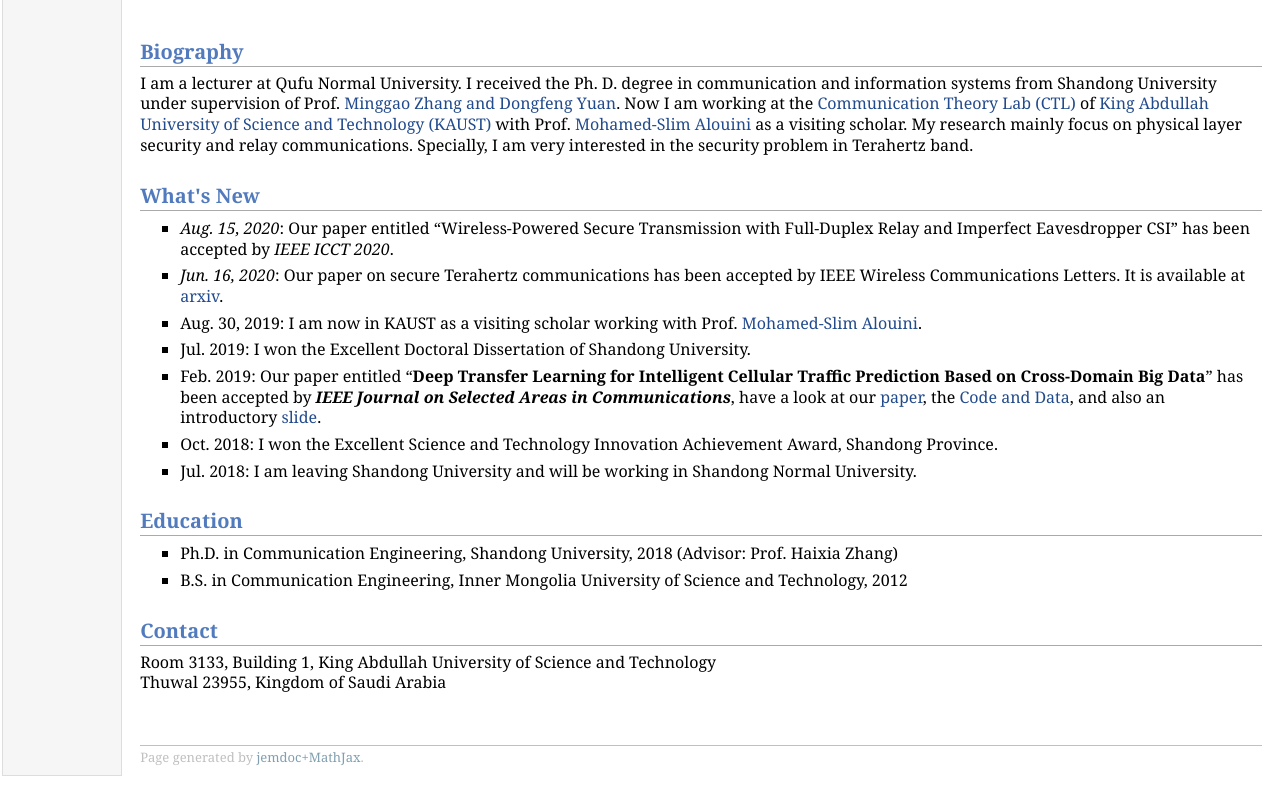
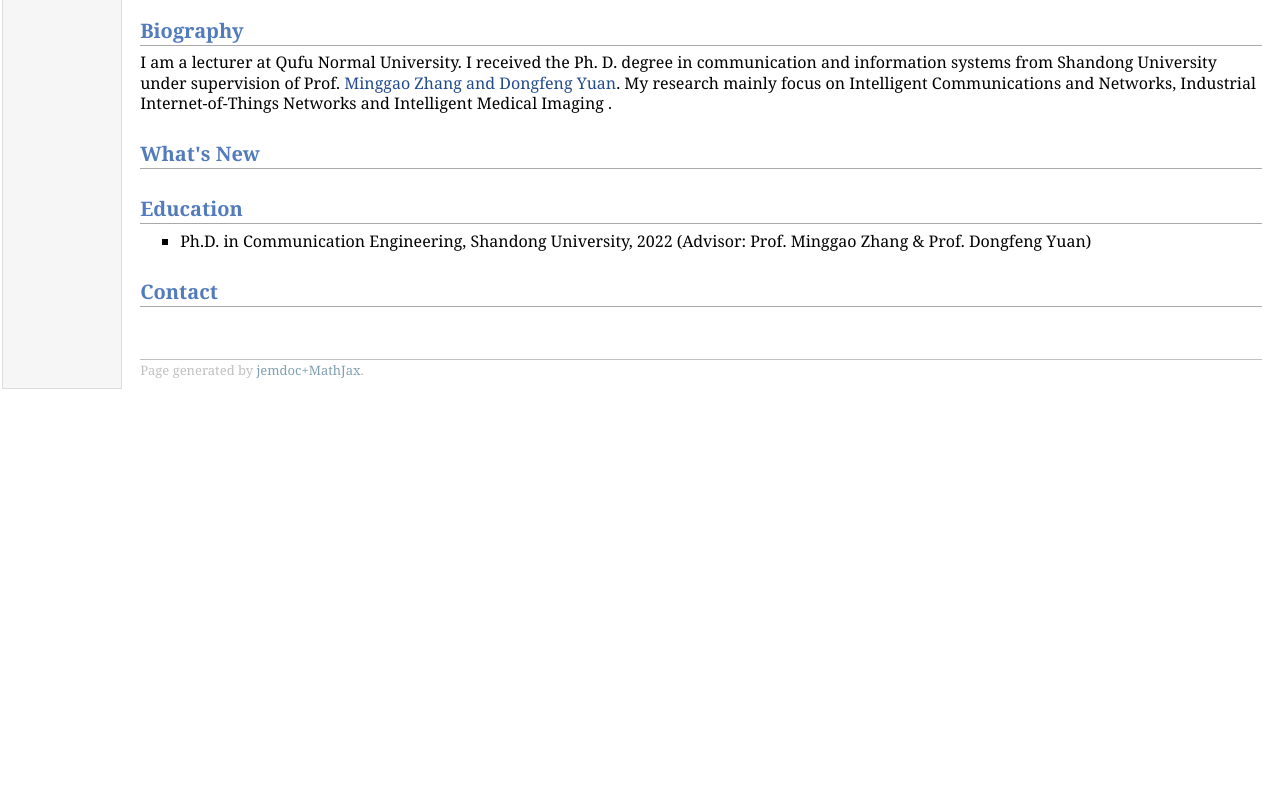
Before and after one commit to pnixsoft/mqzhang, a plain HTML site: page index.html in a window 1280 px wide. Shown: the part 310-1096 px from the top of the page. After the commit the page ends 800 px from the top, so only its background shows below. Drawn offline with nearby package versions, Linux system fonts and the light colour scheme; some packages are replaced by stand-ins of ours.

Commit message:
Update index.html

```diff
--- a/index.html
+++ b/index.html
@@ -57,7 +57,7 @@ Email: <a href="mailto:mqzhang@qfnu.edu.cn" target=&ldquo;blank&rdquo;>jingping.
 
 URL: <a href="https://pnixsoft.github.io/mqzhang" target=&ldquo;blank&rdquo;>https://qiaojingping.github.io</a> <br />
 
-Contact: Room 3133, Building 1, KAUST, Thuwal 23955, Kingdom of Saudi Arabia <br />
+
 
 [<a href="https://scholar.google.com.hk/citations?user=hcWxj-gAAAAJ&hl=zh-CN&oi=ao" target=&ldquo;blank&rdquo;>Google Scholar</a>] <br />
 </p>
@@ -66,63 +66,27 @@ Contact: Room 3133, Building 1, KAUST, Thuwal 23955, Kingdom of Saudi Arabia <br
 </h2>
 <p>I am a lecturer at Qufu Normal University. I received the Ph. D. degree in communication and information systems from Shandong University under supervision of Prof. <a href="http://202.194.203.110/" target=&ldquo;blank&rdquo;>Minggao Zhang and Dongfeng Yuan</a>.
 
-Now I am working at the <a href="https://ctl.kaust.edu.sa/Pages/Home.aspx" target=&ldquo;blank&rdquo;>Communication Theory Lab (CTL)</a> of <a href="https://www.kaust.edu.sa/en" target=&ldquo;blank&rdquo;>King Abdullah University of Science and Technology (KAUST)</a> with Prof. <a href="https://cemse.kaust.edu.sa/ctl/people/person/mohamed-slim-alouini" target=&ldquo;blank&rdquo;>Mohamed-Slim Alouini</a> as a visiting scholar.
 
 
-
-My research mainly focus on physical layer security and relay communications. Specially, I am very interested in the security problem in Terahertz band.
+My research mainly focus on Intelligent Communications and Networks, Industrial Internet-of-Things Networks and Intelligent Medical Imaging .
 
 
 </p>
 <h2>What's New
 </h2>
-<ul>
-<li><p><i>Aug. 15, 2020</i>: Our paper entitled &ldquo;Wireless-Powered Secure Transmission with Full-Duplex Relay and Imperfect Eavesdropper CSI&rdquo; has been accepted by <i>IEEE ICCT 2020</i>.
-</p>
-</li>
-<li><p><i>Jun. 16, 2020</i>: Our paper on secure Terahertz communications has been accepted by IEEE Wireless Communications Letters. It is available at <a href="https://arxiv.org/abs/2005.13451" target=&ldquo;blank&rdquo;>arxiv</a>.
-</p>
-</li>
-<li><p>Aug. 30, 2019: I am now in KAUST as a visiting scholar working with Prof. <a href="https://www.kaust.edu.sa/en/study/faculty/mohamed-slim-alouini" target=&ldquo;blank&rdquo;>Mohamed-Slim Alouini</a>.
-</p>
-</li>
-<li><p>Jul. 2019: I won the Excellent Doctoral Dissertation of Shandong University.
-</p>
-</li>
-<li><p>Feb. 2019: Our paper entitled &ldquo;<b>Deep Transfer Learning for Intelligent Cellular Traffic Prediction Based on Cross-Domain Big Data</b>&rdquo; has been accepted by <i><b>IEEE Journal on Selected Areas in Communications</b></i>,
-
-have a look at our <a href="https://ieeexplore.ieee.org/document/8667446" target=&ldquo;blank&rdquo;>paper</a>, the <a href="https://github.com/chuanting/STCNet" target=&ldquo;blank&rdquo;>Code and Data</a>,  and also an introductory <a href="https://chuanting.github.io/pdf/STCNet_slides.pdf" target=&ldquo;blank&rdquo;>slide</a>.
-</p>
-</li>
-<li><p>Oct. 2018: I won the Excellent Science and Technology Innovation Achievement Award, Shandong Province.
-</p>
-</li>
-<li><p>Jul. 2018: I am leaving Shandong University and will be working in Shandong Normal University.
 
 
-</p>
-</li>
-</ul>
 <h2>Education
 </h2>
 <ul>
-<li><p>Ph.D. in Communication Engineering, Shandong University, 2018 (Advisor: Prof. Haixia Zhang)
+<li><p>Ph.D. in Communication Engineering, Shandong University, 2022 (Advisor: Prof. Minggao Zhang & Prof. Dongfeng Yuan)
 </p>
 </li>
-<li><p>B.S. in Communication Engineering, Inner Mongolia University of Science and Technology, 2012
 
-
-</p>
-</li>
 </ul>
 <h2>Contact
 </h2>
-<p>
 
-Room 3133, Building 1, King Abdullah University of Science and Technology<br />
-
-Thuwal 23955, Kingdom of Saudi Arabia
-</p>
 <div id="footer">
 <div id="footer-text">
 Page generated by <a href="https://github.com/wsshin/jemdoc_mathjax" target="blank">jemdoc+MathJax</a>.
```
